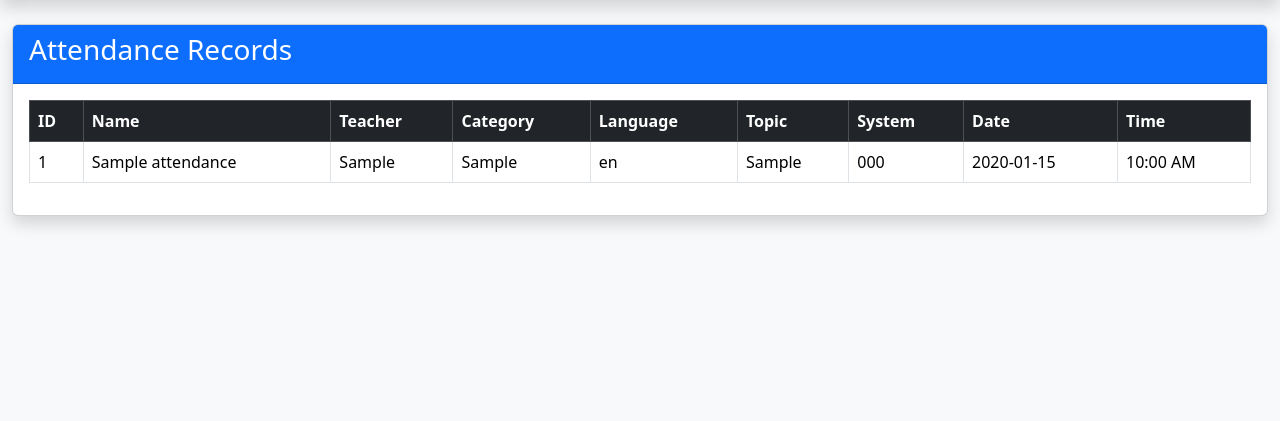
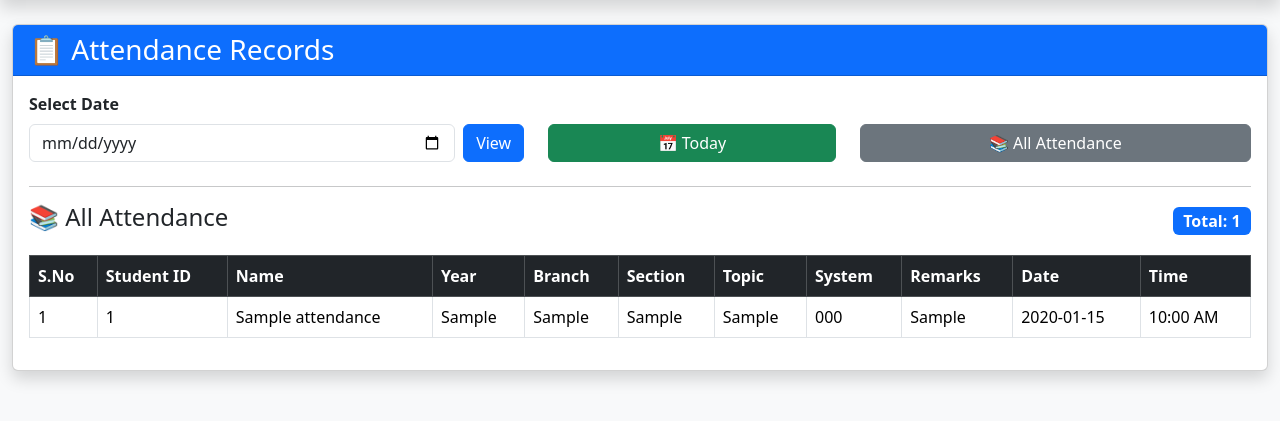
Before and after one commit to syed-shairiyaz/ComputerLabManagementSystem, a Flask app: page /admin/attendance?all=true in a window 1280 px wide. Shown: the part 56-477 px from the top of the page. Run offline with Flask 3, Linux system fonts and the light colour scheme; the visitor is signed in with stand-in values (Sample User, id 1); tables that the repository leaves empty hold one stand-in row (values such as "Sample post").

Commit message:
todays attendence

```diff
--- a/app/templates/admin/attendance.html
+++ b/app/templates/admin/attendance.html
@@ -6,13 +6,135 @@
 
 <div class="card shadow">
 
+    <!-- Header -->
     <div class="card-header bg-primary text-white">
 
-        <h3>Attendance Records</h3>
+        <h3 class="mb-0">
+            📋 Attendance Records
+        </h3>
 
     </div>
 
+
     <div class="card-body">
+
+
+        <!-- ================================= -->
+        <!-- DATE CONTROLS -->
+        <!-- ================================= -->
+
+        <div class="row mb-4">
+
+            <!-- Selected Date -->
+            <div class="col-md-5">
+
+                <label class="form-label fw-bold">
+                    Select Date
+                </label>
+
+                <form
+                    method="GET"
+                    action="{{ url_for('attendance.attendance_list') }}"
+                    class="d-flex gap-2">
+
+                    <input
+                        type="date"
+                        name="date"
+                        class="form-control"
+                        value="{{ selected_date }}"
+                        required>
+
+                    <button
+                        type="submit"
+                        class="btn btn-primary">
+
+                        View
+
+                    </button>
+
+                </form>
+
+            </div>
+
+
+            <!-- Today Button -->
+            <div class="col-md-3 d-flex align-items-end">
+
+                <a
+                    href="{{ url_for('attendance.attendance_list') }}"
+                    class="btn btn-success w-100">
+
+                    📅 Today
+
+                </a>
+
+            </div>
+
+
+            <!-- All Attendance -->
+            <div class="col-md-4 d-flex align-items-end">
+
+                <a
+                    href="{{ url_for('attendance.attendance_list', all='true') }}"
+                    class="btn btn-secondary w-100">
+
+                    📚 All Attendance
+
+                </a>
+
+            </div>
+
+        </div>
+
+
+        <hr>
+
+
+        <!-- ================================= -->
+        <!-- CURRENT DATE / TITLE -->
+        <!-- ================================= -->
+
+        <div class="d-flex justify-content-between align-items-center mb-3">
+
+            <div>
+
+                {% if show_all %}
+
+                    <h4>
+                        📚 All Attendance
+                    </h4>
+
+                {% else %}
+
+                    <h4>
+                        📅 Attendance: {{ display_date }}
+                    </h4>
+
+                {% endif %}
+
+            </div>
+
+
+            <!-- Total -->
+            <div>
+
+                <span class="badge bg-primary fs-6">
+
+                    Total:
+                    {{ records|length }}
+
+                </span>
+
+            </div>
+
+        </div>
+
+
+        <!-- ================================= -->
+        <!-- ATTENDANCE TABLE -->
+        <!-- ================================= -->
+
+        <div class="table-responsive">
 
             <table class="table table-bordered table-hover">
 
@@ -20,19 +142,23 @@
 
                     <tr>
 
-                    <th>ID</th>
+                        <th>S.No</th>
+
+                        <th>Student ID</th>
 
                         <th>Name</th>
 
-                    <th>Teacher</th>
+                        <th>Year</th>
 
-                    <th>Category</th>
+                        <th>Branch</th>
 
-                    <th>Language</th>
+                        <th>Section</th>
 
                         <th>Topic</th>
 
                         <th>System</th>
+
+                        <th>Remarks</th>
 
                         <th>Date</th>
 
@@ -42,29 +168,76 @@
 
                 </thead>
 
+
                 <tbody>
 
                 {% for record in records %}
 
                     <tr>
 
-                    <td>{{ record.student_id }}</td>
+                        <td>
+                            {{ loop.index }}
+                        </td>
 
-                    <td>{{ record.student_name }}</td>
+                        <td>
+                            {{ record.student_id }}
+                        </td>
 
-                    <td>{{ record.teacher }}</td>
+                        <td>
+                            {{ record.student_name }}
+                        </td>
 
-                    <td>{{ record.category }}</td>
+                        <td>
+                            {{ record.year }}
+                        </td>
 
-                    <td>{{ record.language }}</td>
+                        <td>
+                            {{ record.branch }}
+                        </td>
 
-                    <td>{{ record.topic }}</td>
+                        <td>
+                            {{ record.section }}
+                        </td>
 
-                    <td>{{ record.system_number }}</td>
+                        <td>
+                            {{ record.topic }}
+                        </td>
 
-                    <td>{{ record.date }}</td>
+                        <td>
+                            {{ record.system_number }}
+                        </td>
 
-                    <td>{{ record.time_in.strftime("%I:%M %p") }}</td>
+                        <td>
+                            {{ record.remarks }}
+                        </td>
+
+                        <td>
+                            {{ record.date }}
+                        </td>
+
+                        <td>
+
+                            {% if record.time_in %}
+
+                                {{ record.time_in.strftime("%I:%M %p") }}
+
+                            {% endif %}
+
+                        </td>
+
+                    </tr>
+
+                {% else %}
+
+                    <tr>
+
+                        <td
+                            colspan="11"
+                            class="text-center text-muted py-4">
+
+                            📭 No attendance found for this date.
+
+                        </td>
 
                     </tr>
 
@@ -78,4 +251,6 @@
 
     </div>
 
+</div>
+
 {% endblock %}
```
Lines whose indentation alone changed are shown as unchanged.
